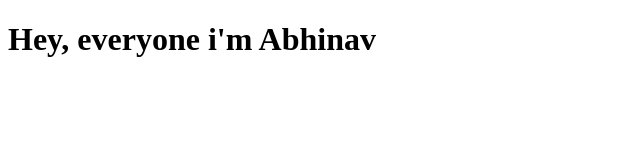
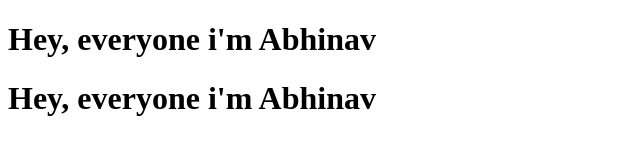
Before and after one commit to Abhinavvvhubbbb/practice, a plain HTML site: page index.html in a window 1280 px wide. Shown: the whole page, without its empty margins (0-640 px from the left). Drawn offline with Linux system fonts and the light colour scheme.

Commit message:
gave intro

```diff
--- a/index.html
+++ b/index.html
@@ -7,5 +7,6 @@
 </head>
 <body>
     <h1>Hey, everyone i'm Abhinav</h1>
+    <h1>Hey, everyone i'm Abhinav</h1>
 </body>
 </html>
```
